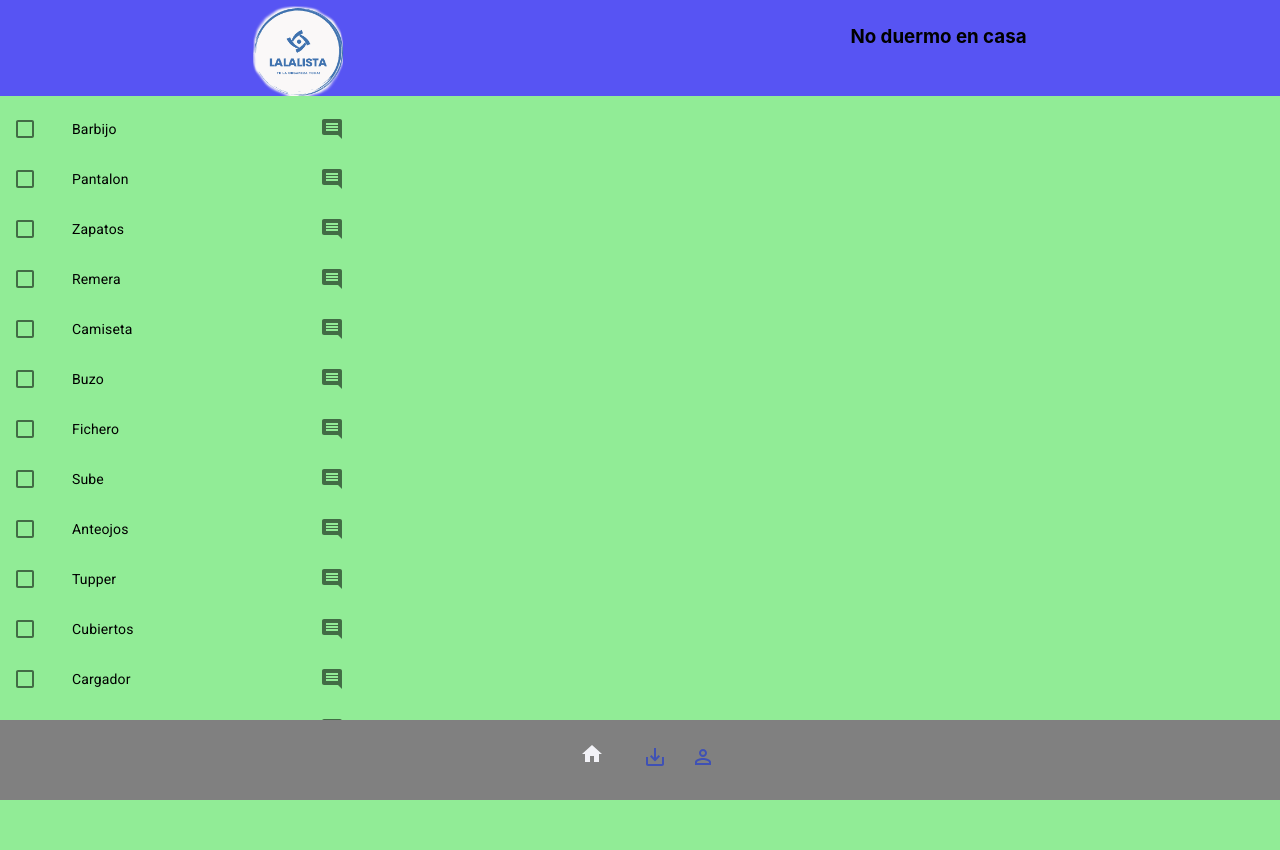
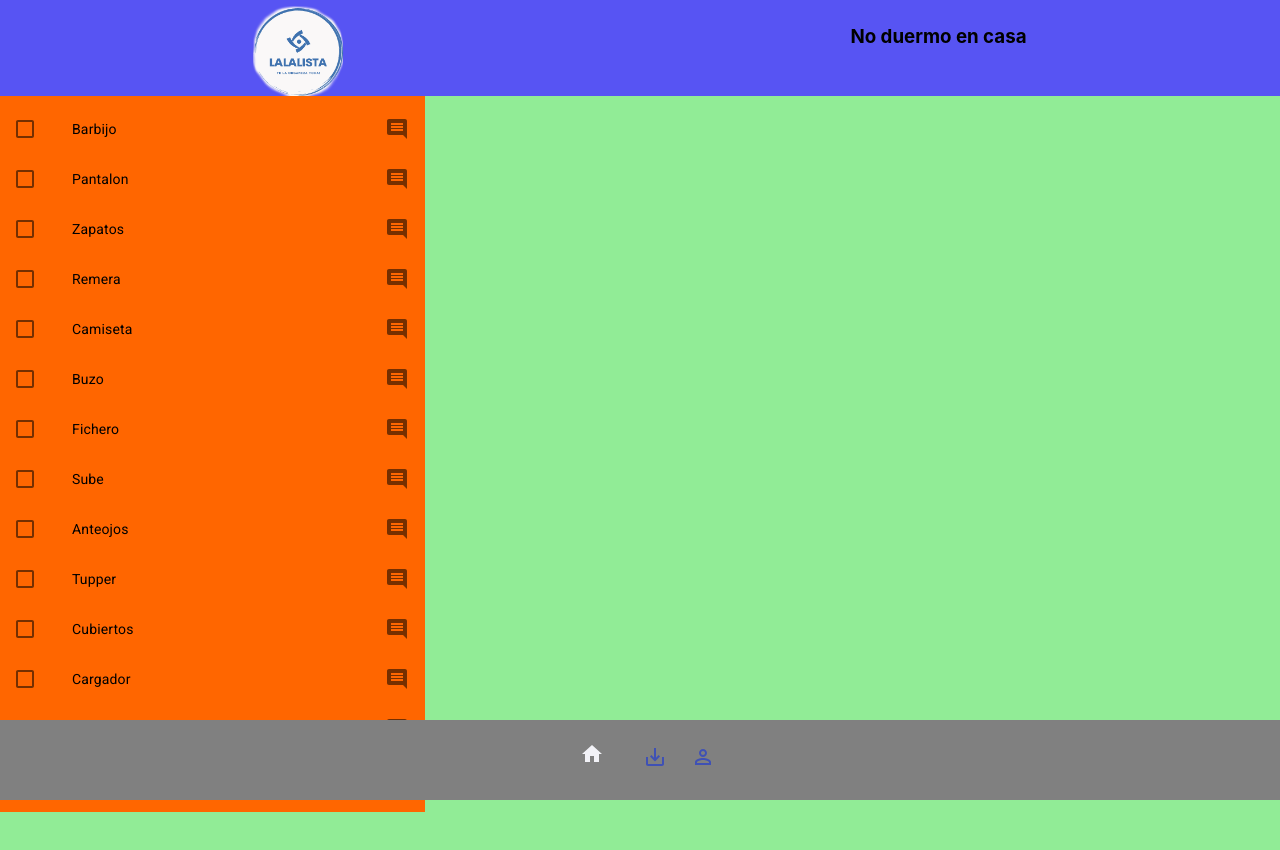
Before and after one commit to LordNickus/LaLaLista, a React (Create React App) app: page /NoDuermoEn in a window 1280 px wide. Shown: the top 850 px of the page. Built offline with nearby package versions, Linux system fonts and the light colour scheme.

Commit message:
color de fondo

```diff
--- a/src/App.css
+++ b/src/App.css
@@ -30,6 +30,9 @@ a{
   background-color: #91ec96;
 
 }
+.Listas{
+  max-width: 425px;
+}
 .Subtitulos {
   display: flex;
   justify-content: space-around;
--- a/src/Lista1.jsx
+++ b/src/Lista1.jsx
@@ -12,63 +12,84 @@ import CommentIcon from '@material-ui/icons/Comment';
 const useStyles = makeStyles((theme) => ({
   root: {
     width: '100%',
-    maxWidth: 360,
+    // maxWidth: 360,
     // backgroundColor: theme.palette.background.paper,
   },
 }));
 
 export default function CheckboxList() {
   const classes = useStyles();
-  const [checked, setChecked] = React.useState([0]);
+  const [items, setItems] = React.useState( [
+    {cheked: false, id: 1,name:'Barbijo'},
+    {cheked: false, id: 2,name:'Pantalon'},
+    {cheked: false, id: 3,name:'Zapatos'},
+    {cheked: false, id: 4,name:'Remera'},
+    {cheked: false, id: 5,name:'Camiseta'},
+    {cheked: false, id: 6,name:'Buzo'},
+    {cheked: false, id: 7,name:'Fichero'},
+    {cheked: false, id: 8,name:'Sube'},
+    {cheked: false, id: 9,name:'Anteojos'},
+    {cheked: false, id: 10,name:'Tupper'},
+    {cheked: false, id: 11,name:'Cubiertos'},
+    {cheked: false, id: 12,name:'Cargador'},
+    {cheked: false, id: 13,name:'Billetera'},
+    {cheked: false, id: 14,name:'Fruta x 2'},
 
-  const handleToggle = (value) => () => {
-    const currentIndex = checked.indexOf(value);
-    const newChecked = [...checked];
+ ]);
+ const [styles, setStyles] = React.useState( {
+  backgroundColor: '#f60',
+ }
 
-    if (currentIndex === -1) {
-      newChecked.push(value);
-    } else {
-      newChecked.splice(currentIndex, 1);
-    }
+ )
 
-    setChecked(newChecked);
-  };
-  const Hoja1 = [
-     'Barbijo',
-     'Pantalon',
-     'Zapatos',
-     'Remera',
-     'Camiseta',
-     'Buzo',
-     'Fichero',
-     'Sube',
-     'Anteojos',
-     'Tupper',
-     'Cubiertos',
-     'Cargador',
-     'Billetera',
-     'Fruta x 2',
+  const handleToggle = (value) => {
+      console.log (value)
+      var chequeado = items.map(function (dato){
+        if (dato.id == value.id){
+        if (dato.cheked == true){
+          dato.cheked = false
+        }
+        else {
+          dato.cheked = true
+        }}
+        return dato
 
-  ];
+      })
+      setItems (chequeado)
+      var totalch = totalCheked (chequeado)
+        if(totalch){
+          setStyles({
+            backgroundColor: '#91ec96',
+          })
+        }
+
+      }
+     const totalCheked = (items) => {
+      return items.filter(item => item.cheked == true).length == items.length
+
+     }
+
+
+
 
   return (
-    <List className={classes.root}>
-      {Hoja1.map((value) => {
-        const labelId = Hoja1;
+    <List className={classes.root} style={styles}>
+      {items.map((value) => {
+        const labelId = items;
 
         return (
-          <ListItem key={value} role={undefined} dense button onClick={handleToggle(value)}>
+          <ListItem key={value.id} dense button onClick={()=>handleToggle(value)}>
             <ListItemIcon>
               <Checkbox
                 edge="start"
-                checked={checked.indexOf(value) !== -1}
+                checked={value.cheked}
                 tabIndex={-1}
                 disableRipple
-                inputProps={{ 'aria-labelledby': labelId }}
+                // inputProps={{ 'aria-labelledby': labelId }}
               />
             </ListItemIcon>
-            <ListItemText id={labelId} primary={`${value}`} />
-            <ListItemSecondaryAction>
+           <ListItemText id={labelId} primary={value.name} />
+           <ListItemSecondaryAction>
               <IconButton edge="end" aria-label="comments">
                 <CommentIcon />
               </IconButton>
```
